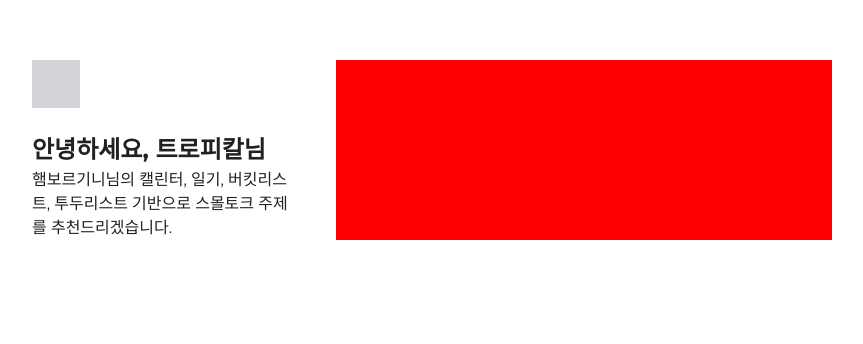
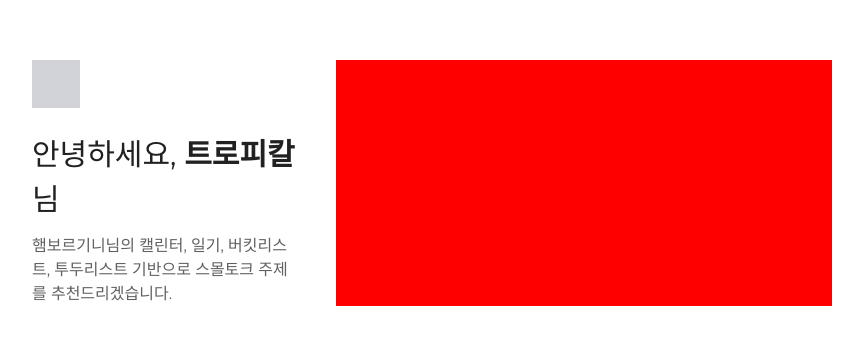
Before and after one commit to Aicemelt/Tropical-frontend, a React (Vite) app: page / in a window 1280 px wide. Shown: the top 344 px of the page, without its empty margins (208-1071 px from the left). Built offline with nearby package versions, Linux system fonts and the light colour scheme; a web font is replaced by a local one.

Commit message:
header 컴포넌트 생성

```diff
--- a/src/components/smalltalk/Header.jsx
+++ b/src/components/smalltalk/Header.jsx
@@ -1,14 +1,14 @@
 import React from 'react';
 import styles from './Header.module.scss';
 
-const {logo} = styles;
+const {logo, title, userName, desc} = styles;
 
 const Header = () => {
     return (
         <div>
             <h1 className={logo}></h1>
-            <h2>안녕하세요, 트로피칼님</h2>
-            <p>햄보르기니님의 캘린터, 일기, 버킷리스트, 투두리스트 기반으로 스몰토크 주제를 추천드리겠습니다.</p>
+            <h2 className={title}>안녕하세요, <span className={userName}>트로피칼</span>님</h2>
+            <p className={desc}>햄보르기니님의 캘린터, 일기, 버킷리스트, 투두리스트 기반으로 스몰토크 주제를 추천드리겠습니다.</p>
         </div>
     );
 };
```
